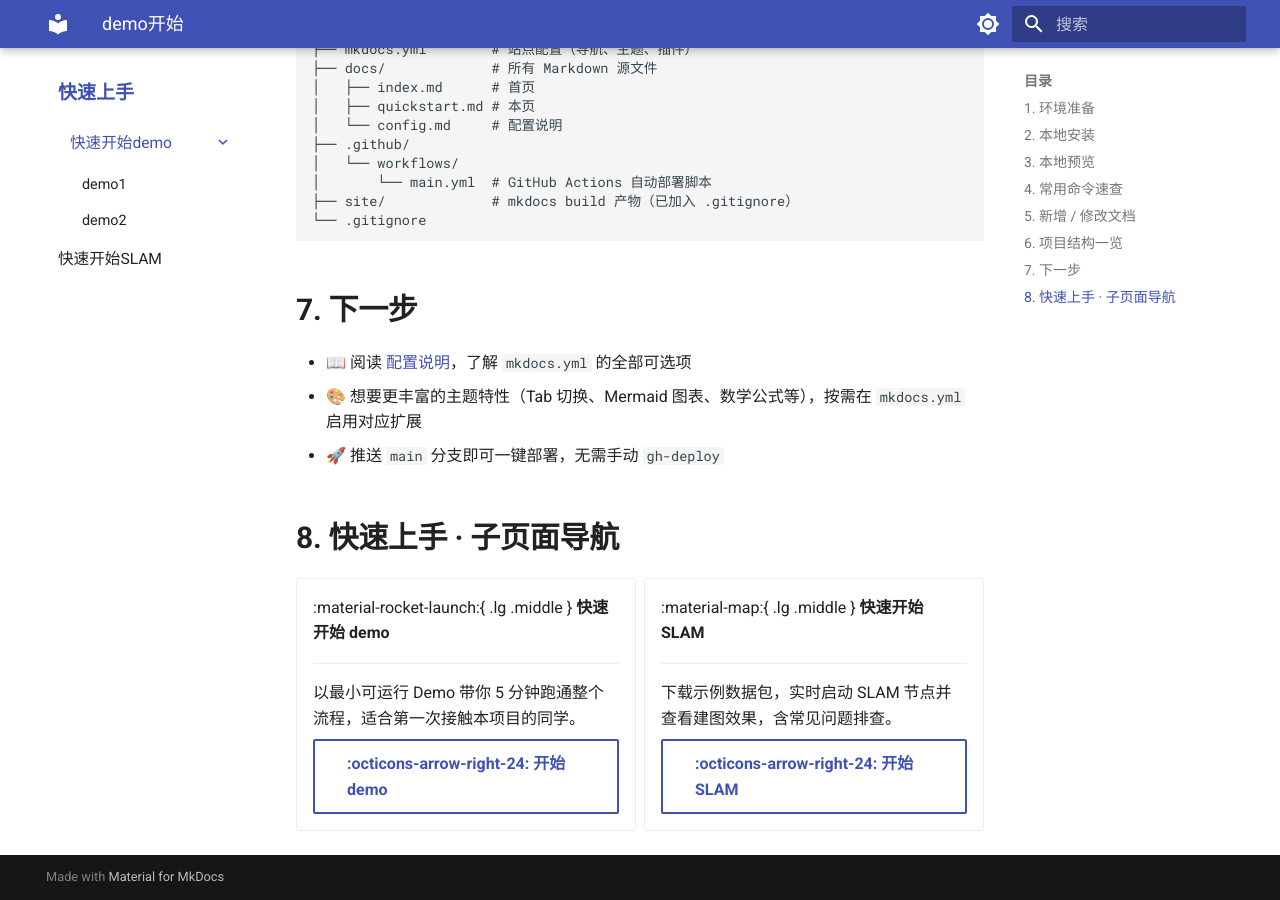
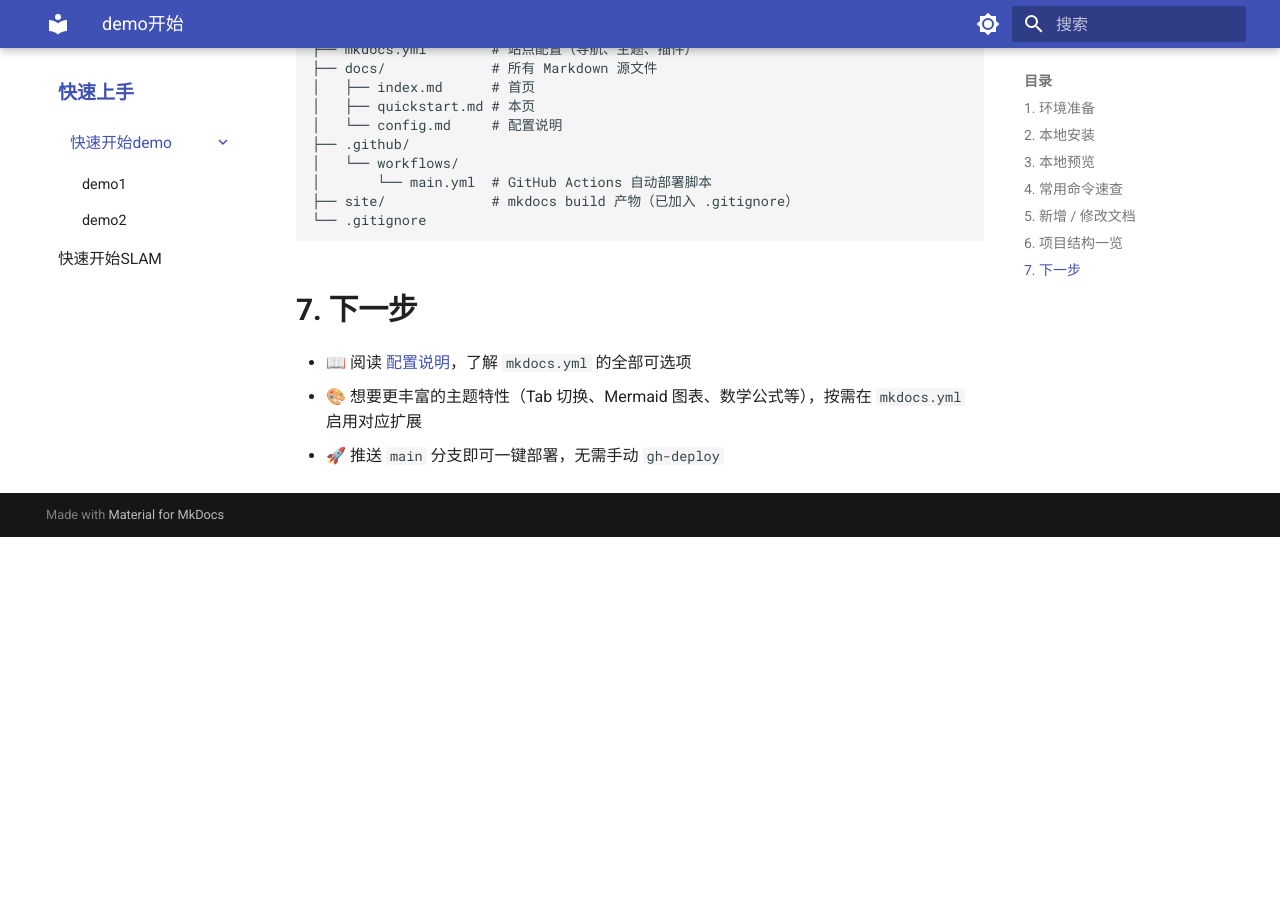
Before and after one commit to ZVISION-lidar/wiki, an MkDocs documentation site: the page built from docs/quickstart/demo/index.md, in a window 1280 px wide and 900 px high, scrolled down 2450 px. Built offline with MkDocs 1.6.1 and Material for MkDocs 9.7.7, drawn with Linux system fonts in a browser that asks for light colours; old or Windows-style settings are respelled for this version of MkDocs; after the commit the page ends 2987 px from its top, so only the background shows below that.

Commit message:
update file

```diff
--- a/docs/quickstart/demo/index.md
+++ b/docs/quickstart/demo/index.md
@@ -98,28 +98,6 @@ my_wiki/
 
 ## 7. 下一步
 
-- 📖 阅读 [配置说明](../config.md)，了解 `mkdocs.yml` 的全部可选项
+- 📖 阅读 [配置说明](../../config.md)，了解 `mkdocs.yml` 的全部可选项
 - 🎨 想要更丰富的主题特性（Tab 切换、Mermaid 图表、数学公式等），按需在 `mkdocs.yml` 启用对应扩展
 - 🚀 推送 `main` 分支即可一键部署，无需手动 `gh-deploy`
-
-## 8. 快速上手 · 子页面导航
-
-<div class="grid cards" markdown>
-
--   :material-rocket-launch:{ .lg .middle } **快速开始 demo**
-
-    ---
-
-    以最小可运行 Demo 带你 5 分钟跑通整个流程，适合第一次接触本项目的同学。
-
-    [:octicons-arrow-right-24: 开始 demo](demo.md){ .md-button }
-
--   :material-map:{ .lg .middle } **快速开始 SLAM**
-
-    ---
-
-    下载示例数据包，实时启动 SLAM 节点并查看建图效果，含常见问题排查。
-
-    [:octicons-arrow-right-24: 开始 SLAM](slam.md){ .md-button }
-
-</div>
--- a/mkdocs.yml
+++ b/mkdocs.yml
@@ -41,7 +41,7 @@ nav:
   - 快速上手:
       - quickstart/index.md
       - 快速开始demo:
-          - quickstart\demo\index.md
+          - quickstart/demo/index.md
           - demo1: quickstart/demo/demo1.md
           - demo2: quickstart/demo/demo2.md
       - 快速开始SLAM: quickstart/slam.md
```
Also changed, not shown: docs/quickstart/index.md (+1 -1 lines).
